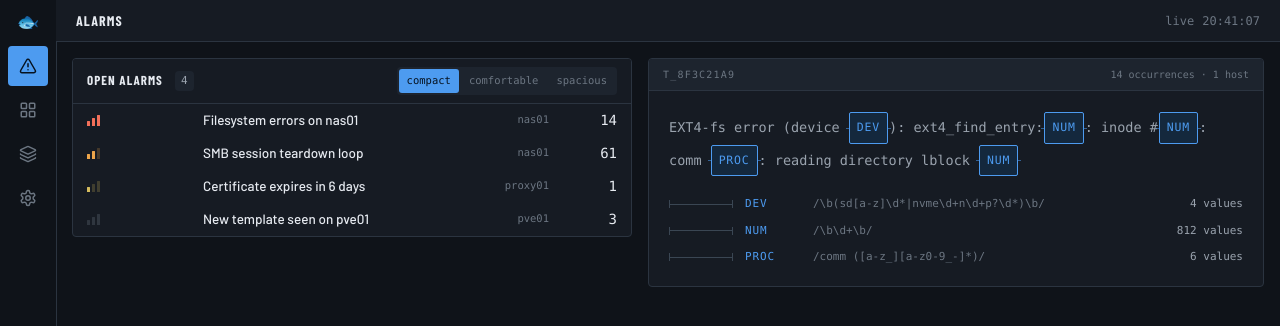
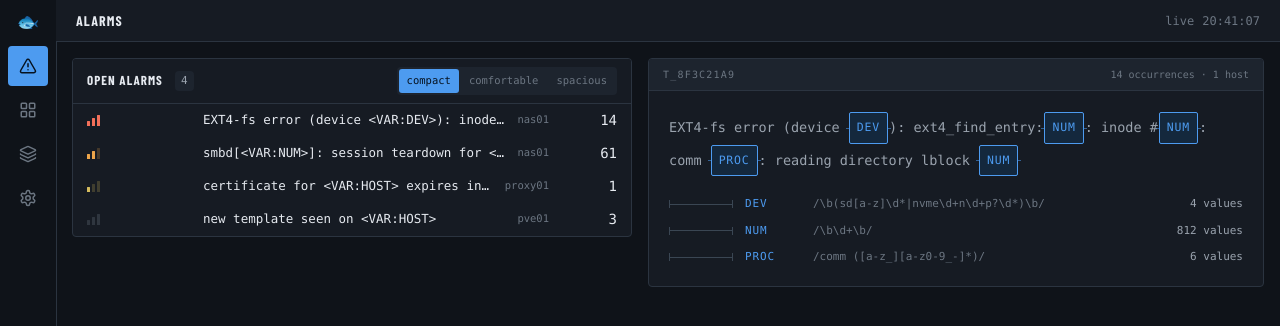
Before and after one commit to Toby-Faucher/oarfish, an Astro site in the folder web/: page / in a window 1280 px wide. Shown: the top 326 px of the page. Built offline with nearby package versions, Linux system fonts and the light colour scheme; Astro itself is replaced by a stand-in of ours.

Commit message:
feat(web): read Alarm, Slot and Severity from the generated bindings

```diff
--- a/web/src/components/AlarmList.svelte
+++ b/web/src/components/AlarmList.svelte
@@ -1,7 +1,8 @@
 <script lang="ts">
   import { fly } from 'svelte/transition';
   import { cubicOut } from 'svelte/easing';
-  import AlarmRow, { type Alarm } from './AlarmRow.svelte';
+  import AlarmRow from './AlarmRow.svelte';
+  import type { Alarm } from '../lib/bindings/oarfish';
   import DensityToggle from './DensityToggle.svelte';
   import type { Density } from '../lib/severity';
 
--- a/web/src/components/AlarmRow.svelte
+++ b/web/src/components/AlarmRow.svelte
@@ -1,15 +1,8 @@
 <script lang="ts">
   import Severity from './Severity.svelte';
-  import { ROW_HEIGHT, type Density, type Severity as Level } from '../lib/severity';
-
-  export interface Alarm {
-    id: string;
-    level: Level;
-    title: string;
-    host: string;
-    count: number;
-    at: string;
-  }
+  import { ROW_HEIGHT, type Density } from '../lib/severity';
+  import type { Alarm } from '../lib/bindings/oarfish';
+  import { clockOf } from '../lib/time';
 
   interface Props {
     alarm: Alarm;
@@ -30,13 +23,18 @@
   ]} {selected ? 'bg-l2' : ''}"
 >
   <div class="w-[104px] shrink-0">
-    <Severity level={alarm.level} compact={density === 'compact'} />
+    <Severity level={alarm.severity} compact={density === 'compact'} />
   </div>
 
   <div class="min-w-0 flex-1">
-    <div class="truncate text-[13.5px] font-medium">{alarm.title}</div>
+    <!--
+      The display line is the masked template, in mono because it is machine
+      text. Flat: the dimensioned drawing is Template.svelte's job, and only
+      one component gets to be loud.
+    -->
+    <div class="truncate font-mono text-[12.5px]">{alarm.template}</div>
     {#if density !== 'compact'}
-      <div class="mt-0.5 font-mono text-[10.5px] text-ink-3">{alarm.host} · {alarm.at}</div>
+      <div class="mt-0.5 font-mono text-[10.5px] text-ink-3">{alarm.host} · {clockOf(alarm.opened_at)}</div>
     {/if}
   </div>
 
--- a/web/src/components/Template.svelte
+++ b/web/src/components/Template.svelte
@@ -10,11 +10,7 @@
    * This is the one place the design is allowed to be loud. If a second
    * component starts competing with it, cut something.
    */
-  export interface Slot {
-    name: string;
-    pattern: string;
-    seen: number;
-  }
+  import type { Slot } from '../lib/bindings/oarfish';
 
   interface Props {
     /** Template text with `<VAR:NAME>` placeholders, straight from Drain. */
--- /dev/null
+++ b/web/src/lib/time.ts
@@ -0,0 +1,19 @@
+/**
+ * `opened_at` crosses the wire as RFC 3339. The board shows a bare clock time,
+ * because the date is almost always today and the column is scanned, not read.
+ *
+ * Fixed to UTC on purpose. The list is a server-rendered island, so formatting
+ * in the server's zone and then rehydrating in the viewer's would flash a
+ * different time on load. Showing local time correctly needs the island to
+ * re-format after hydration, which lands with the SSE wiring in M5.
+ */
+const CLOCK = new Intl.DateTimeFormat('en-GB', {
+  hour: '2-digit',
+  minute: '2-digit',
+  hour12: false,
+  timeZone: 'UTC',
+});
+
+export function clockOf(iso: string): string {
+  return CLOCK.format(new Date(iso));
+}
--- a/web/src/pages/index.astro
+++ b/web/src/pages/index.astro
@@ -3,14 +3,47 @@ import Board from '../layouts/Board.astro';
 import AlarmList from '../components/AlarmList.svelte';
 import Template from '../components/Template.svelte';
 import ConnectionPulse from '../components/ConnectionPulse.svelte';
-import type { Alarm } from '../components/AlarmRow.svelte';
+import type { Alarm } from '../lib/bindings/oarfish';
 
-// Placeholder data until oarfish-api exists. Shape matches what the daemon emits.
+// Placeholder data until oarfish-api exists. The shape is generated from
+// oarfish-core, so this breaks loudly if the daemon's Alarm ever changes.
 const alarms: Alarm[] = [
-  { id: 'a_2f81', level: 'critical', title: 'Filesystem errors on nas01',    host: 'nas01',   count: 14, at: '03:14' },
-  { id: 'a_2f82', level: 'major',    title: 'SMB session teardown loop',     host: 'nas01',   count: 61, at: '03:14' },
-  { id: 'a_2f83', level: 'minor',    title: 'Certificate expires in 6 days', host: 'proxy01', count: 1,  at: '01:02' },
-  { id: 'a_2f84', level: 'info',     title: 'New template seen on pve01',    host: 'pve01',   count: 3,  at: '22:40' },
+  {
+    id: '01K5ZG7Q2M0000000000000001',
+    template_id: 't_' + '8f3c21a9'.repeat(8),
+    template: 'EXT4-fs error (device <VAR:DEV>): inode #<VAR:NUM>: comm <VAR:PROC>',
+    severity: 'critical',
+    host: 'nas01',
+    count: 14,
+    opened_at: '2026-09-18T03:14:07Z',
+  },
+  {
+    id: '01K5ZG7Q2M0000000000000002',
+    template_id: 't_' + '4b19c7e2'.repeat(8),
+    template: 'smbd[<VAR:NUM>]: session teardown for <VAR:USER> from <VAR:IP>',
+    severity: 'major',
+    host: 'nas01',
+    count: 61,
+    opened_at: '2026-09-18T03:14:41Z',
+  },
+  {
+    id: '01K5ZG7Q2M0000000000000003',
+    template_id: 't_' + 'c70da155'.repeat(8),
+    template: 'certificate for <VAR:HOST> expires in <VAR:NUM> days',
+    severity: 'minor',
+    host: 'proxy01',
+    count: 1,
+    opened_at: '2026-09-18T01:02:19Z',
+  },
+  {
+    id: '01K5ZG7Q2M0000000000000004',
+    template_id: 't_' + 'a2e64b03'.repeat(8),
+    template: 'new template seen on <VAR:HOST>',
+    severity: 'info',
+    host: 'pve01',
+    count: 3,
+    opened_at: '2026-09-17T22:40:52Z',
+  },
 ];
 
 const template =
```
